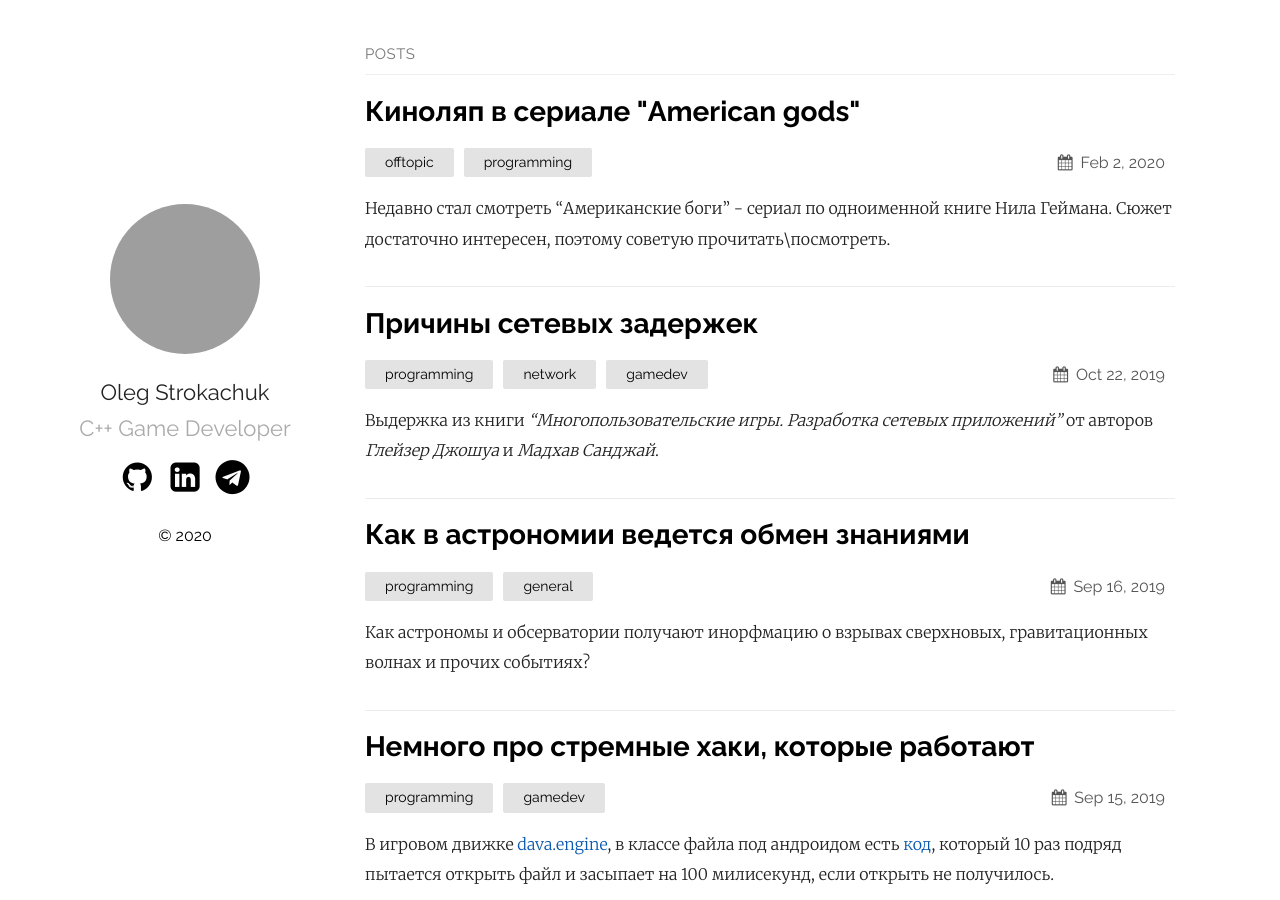
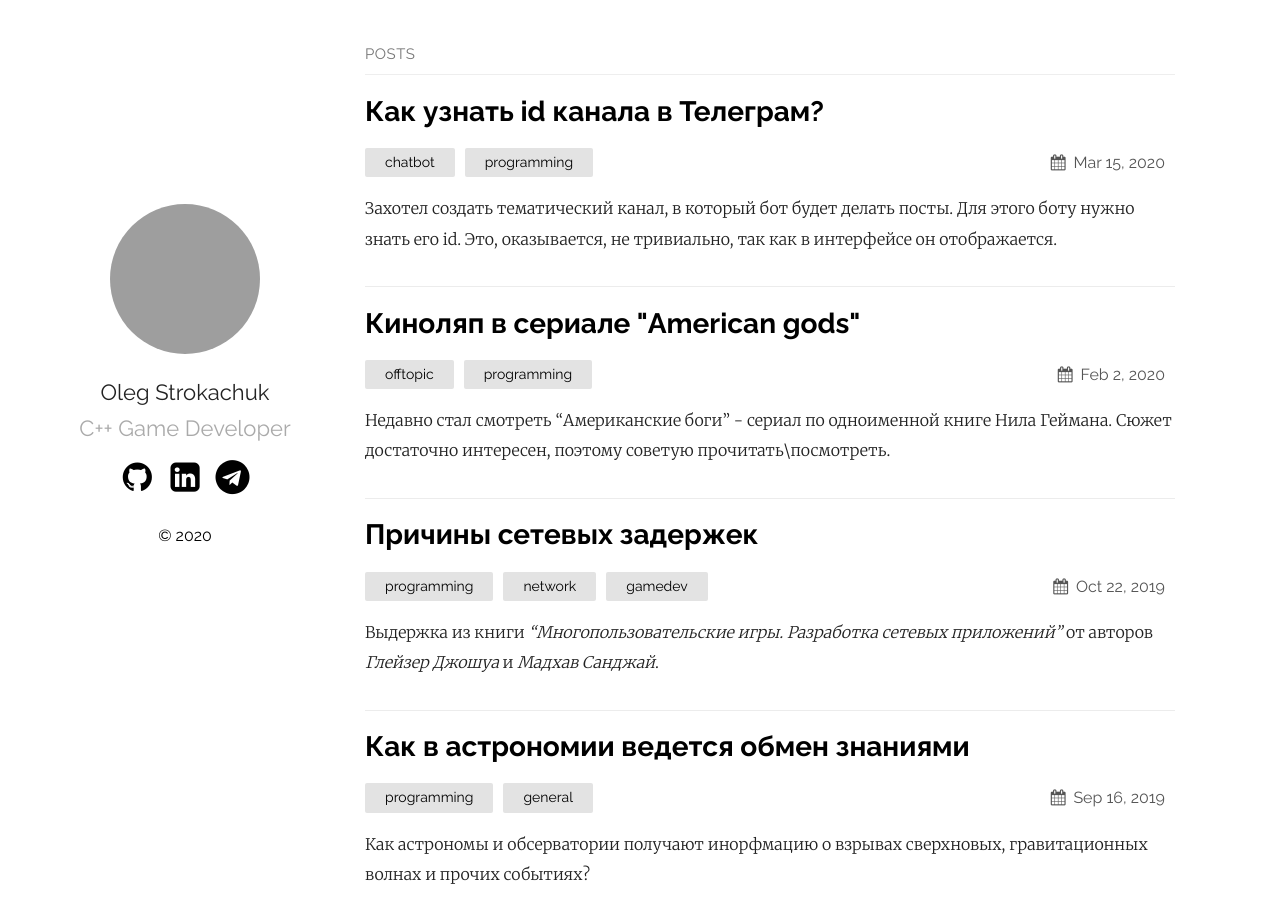
Before and after one commit to samarsault/plainwhite-jekyll, a Jekyll site: the page built from index.md, in a window 1280 px wide and 900 px high. Built offline with Jekyll 4.4.1, drawn with Linux system fonts in a browser that asks for light colours; grey boxes are pictures that could not be loaded.

````diff
--- /dev/null
+++ b/_posts/2020-03-15-telegram_bot_api.md
@@ -0,0 +1,43 @@
+---
+layout: post
+title: Как узнать id канала в Телеграм?
+categories: [chatbot, programming]
+tags: [telegram]
+comments: true
+---
+
+Захотел создать тематический канал, в который бот будет делать посты. Для этого боту нужно знать его id.
+Это, оказывается, не тривиально, так как в интерфейсе он отображается.
+
+Можно узнать с помощью другого бота - [@getmyid_bot](https://smmx.ru/telegram/how-to-use/kak-uznat-id-kanala.html).
+
+А есть вариант через api telegram, но при условии, что бот добавлен в этот канал:
+1. Пишем в канал любое сообщение (потом можно удалить);
+2. Делаем GET запрос:
+```json
+https://api.telegram.org/bot%(BOT_TOKEN)/getUpdates
+```
+и получаем ответ:
+```json
+{
+    "ok": true,
+    "result": [
+        {
+            "update_id": 14725249,
+            "channel_post": {
+            "message_id": 7,
+            "chat": {
+                "id": "{ЗДЕСЬ БУДЕТ GROUP ID}",
+                "title": "Валюта - Беларусь",
+                "username": "by_currency",
+                "type": "channel"
+            },
+            "date": 1584291602,
+            "text": "TEST MESSAGE"
+            }
+        }
+    ]
+}
+```
+
+Вот и все.
````
Also changed, not shown: _posts/2020-02-02-american-gods-goof.md (+1 -1 lines).
